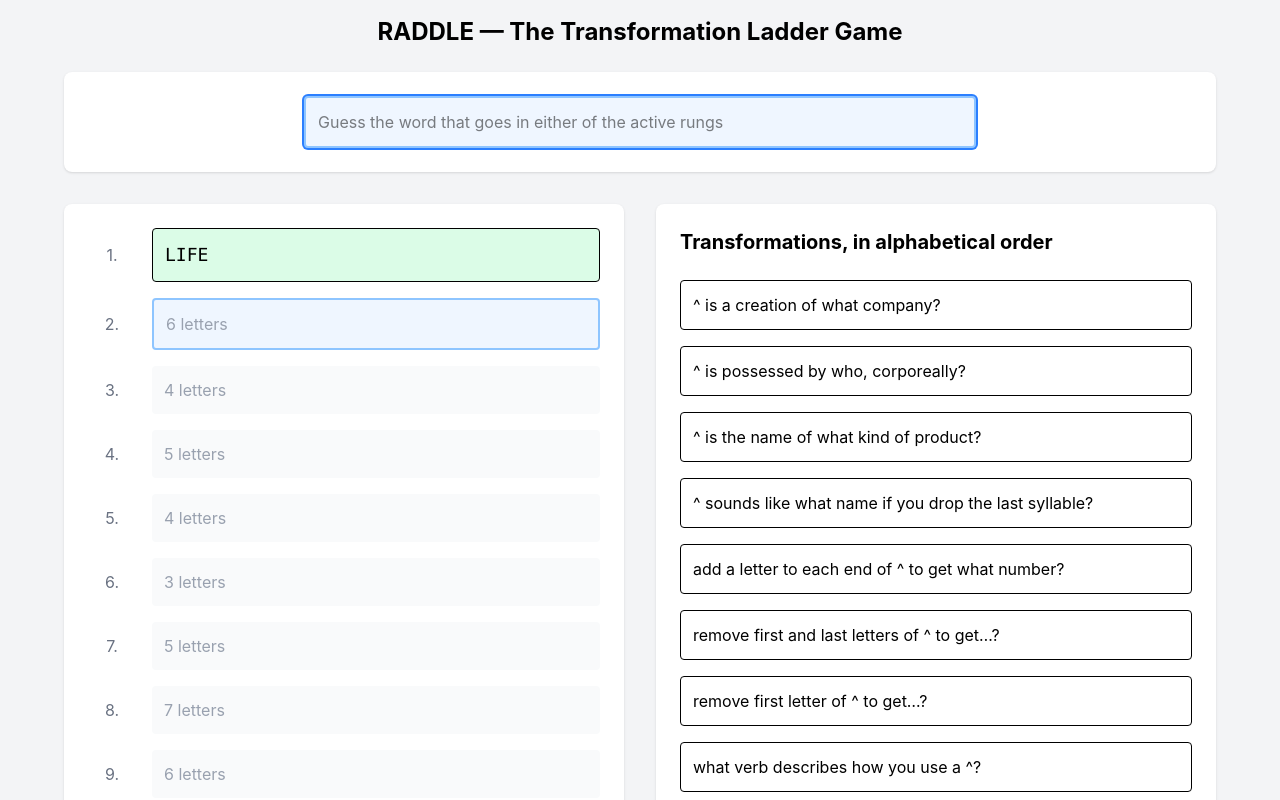
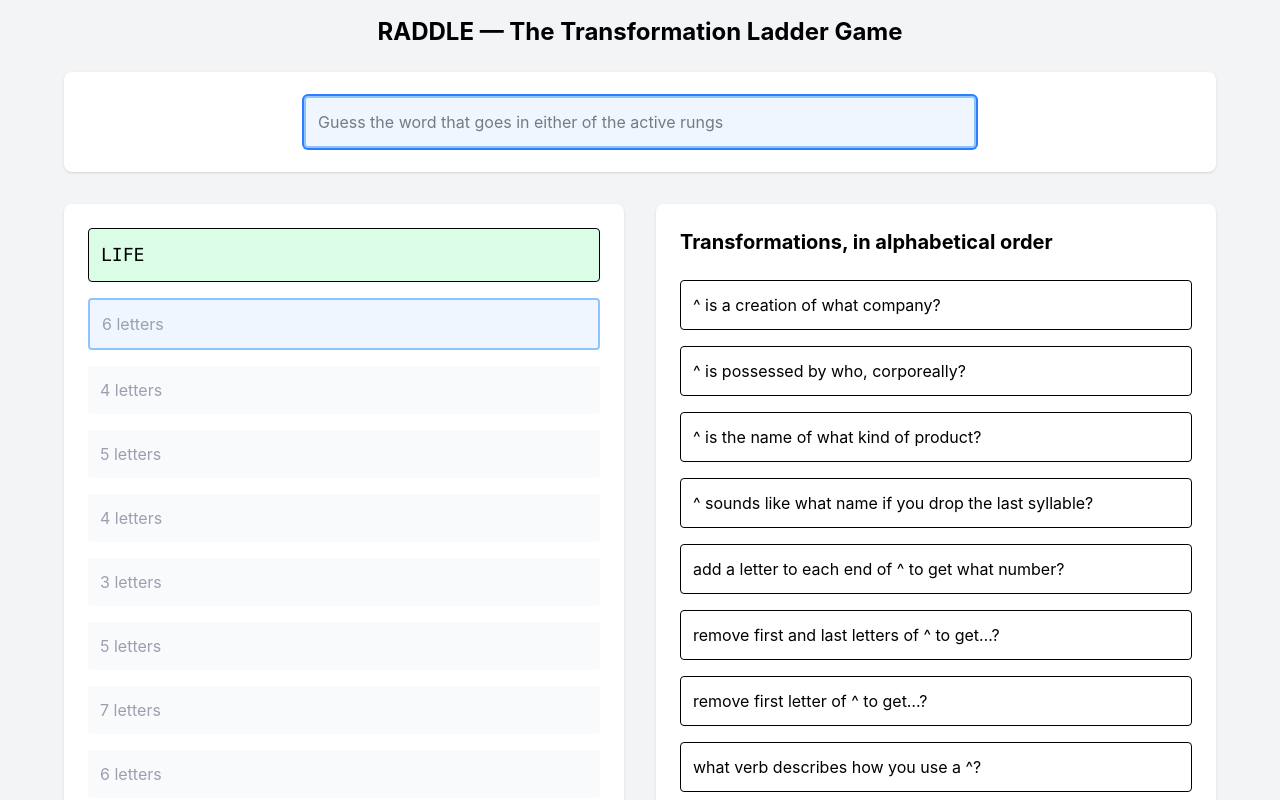
Before and after one commit to santheo/raddle, a SvelteKit app: page / in a window 1280 px wide. Shown: the top 800 px of the page. Built offline with nearby package versions, Linux system fonts and the light colour scheme.

Commit message:
done need numbers

```diff
--- a/src/routes/+page.svelte
+++ b/src/routes/+page.svelte
@@ -136,9 +136,6 @@ function handleInput(event) {
         <div class="space-y-4">
           {#each ladder as rung, index}
             <div class="flex items-center space-x-4">
-              <div class="w-12 text-center text-gray-500">
-                {index + 1}.
-              </div>
               <div class="flex-1 p-3 rounded {rung.isRevealed ?
                 'bg-green-100 border' :
                 ((!rung.isRevealed &&
```
